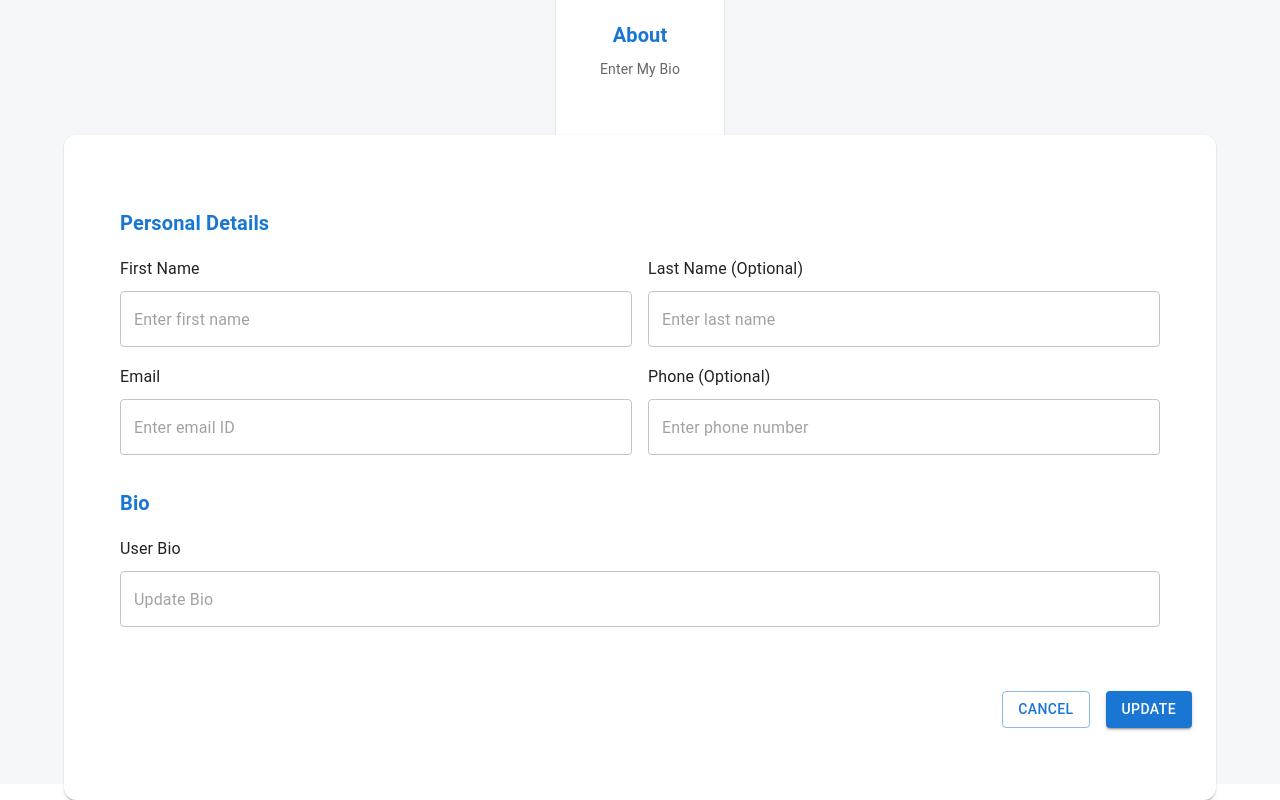
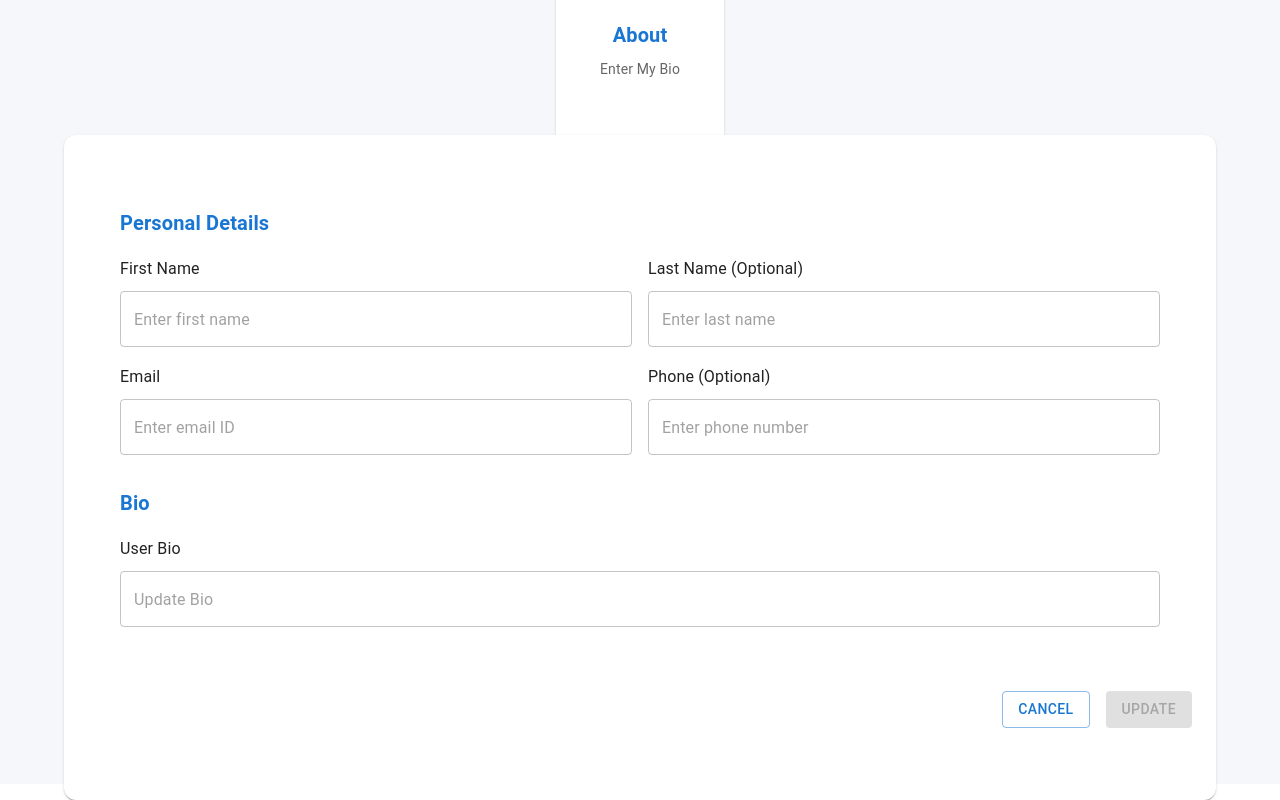
Before and after one commit to kinyean/LivinDex, a React (Create React App) app in the folder my-app/Frontend/: page /editProfile in a window 1280 px wide. Shown: the part 293-1093 px from the top of the page. Built offline with nearby package versions, Linux system fonts and the light colour scheme; no server answers; a web font is replaced by a local one.

Commit message:
Disable Update Button

```diff
--- a/my-app/Frontend/src/Pages/Profile/EditProfile.tsx
+++ b/my-app/Frontend/src/Pages/Profile/EditProfile.tsx
@@ -31,6 +31,16 @@ const EditProfile: React.FC = () => {
 
   const uid = auth.currentUser?.uid;
   const firebaseEmail = auth.currentUser?.email;
+  const [originalData, setOriginalData] = useState(userData);
+  const isFormChanged = () => {
+    return (
+      userData.firstName !== originalData.firstName ||
+      userData.lastName !== originalData.lastName ||
+      userData.phone !== originalData.phone ||
+      userData.bio !== originalData.bio ||
+      userData.email !== originalData.email
+    );
+  };
 
   const handleUpdate = async () => {
     if (!uid || !auth.currentUser) return;
@@ -76,6 +86,7 @@ const EditProfile: React.FC = () => {
 
     getUserProfileApi(uid).then((data) => {
       setUserData(data);
+      setOriginalData(data);
       setFormEmail(data.email);
     }).catch((e) => {
       console.error("Failed to fetch user data:", e);
@@ -237,7 +248,7 @@ const EditProfile: React.FC = () => {
                 Cancel
               </Button>
               {/* TODO: Grey out this button if values are default */}
-              <Button variant="contained" color="primary" onClick={handleUpdate}>
+              <Button variant="contained" color="primary" onClick={handleUpdate} disabled={!isFormChanged()}>
                 Update
               </Button>
             </Box>
```
